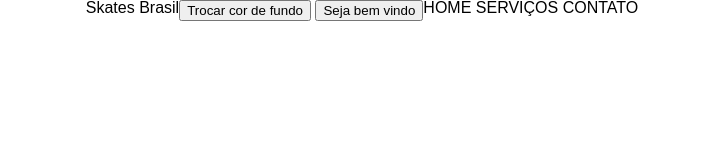
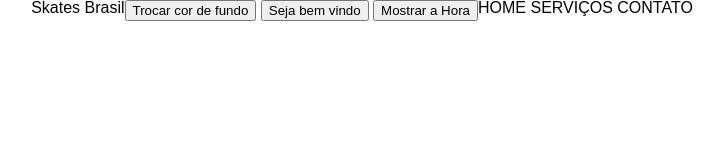
Before and after one commit to BrunoChoutockYukimitu/site_empresa, a plain HTML site: page index.html in a window 1280 px wide. Shown: the whole page, without its empty margins (278-1002 px from the left). Drawn offline with Linux system fonts and the light colour scheme.

Commit message:
hora atual

```diff
--- a/app.js
+++ b/app.js
@@ -1,18 +1,18 @@
-function fnSaudaCao(){
-let nomeCompleto = prompt ("informe seu nome completo")
+function fnSaudaCao() {
+    let nomeCompleto = prompt("informe seu nome completo")
     alert("Seja bem vindo(a) " + nomeCompleto + " ao meu site!")
 }
-function fnTrocarDeCorDeFundo(){
-let cor = prompt ("Informe uma cor:\n 1 azul \n 2 vermelno \n 3 preto")
+function fnTrocarDeCorDeFundo() {
+    let cor = prompt("Informe uma cor:\n 1 azul \n 2 vermelno \n 3 preto")
     let corDeFundo = null
-if ( cor =="1"){
+    if (cor == "1") {
         corDeFundo = "blue"
     }
-else if (cor == "2"){
+    else if (cor == "2") {
         corDeFundo = "red"
     }
-else if (cor == "3"){
-    corDeFundo ="black"
+    else if (cor == "3") {
+        corDeFundo = "black"
     }
     else {
         corDeFundo = "yellow"
@@ -20,3 +20,15 @@ else {
 
     document.body.style.backgroundColor = corDeFundo
 }
+
+function fnMostraHoraAtual() {
+    let dataHoraCompleta = new Date()
+    let horas = dataHoraCompleta.getHours()
+    let minutos = dataHoraCompleta.getMinutes()
+    let HoraAtual = horas + ":" + minutos
+    alert("Hora Atual :" + HoraAtual)
+}
+
+function fnTrocarTitulo() {
+    document.getElementById("titulo").innertext = "Titulo novo do meu site"
+}
--- a/index.html
+++ b/index.html
@@ -11,11 +11,12 @@
 <body>
     <main>
         <header class="cabecalho">
-            <H1 class="titulo">Skates Brasil</H1>
+            <H1 class="titulo" id="titulo">Skates Brasil</H1>
             <h2 class="subtitulo"></h2>
             <div class="botoes">
                 <button type="button" onclick="fnTrocarDeCorDeFundo()">Trocar cor de fundo</button>
                 <button type="button" onclick="fnSaudaCao()">Seja bem vindo</button>
+                <button type="button" onclick="fnMostraHoraAtual()">Mostrar a Hora</button>
             </div>
             <nav class="menu">
                 <a>HOME</a>
```
Lines whose indentation alone changed are shown as unchanged.
